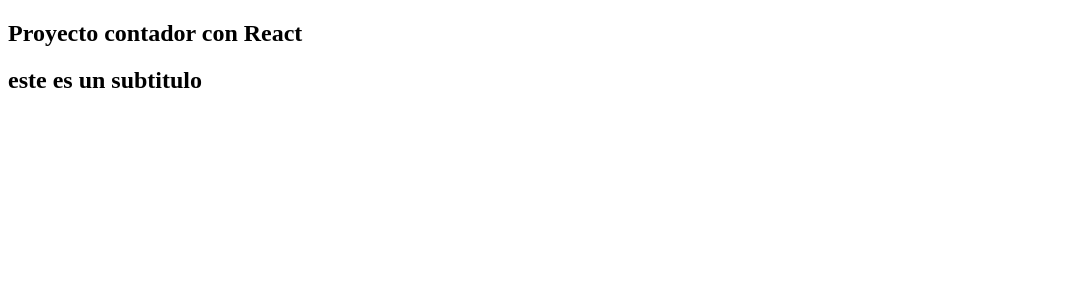
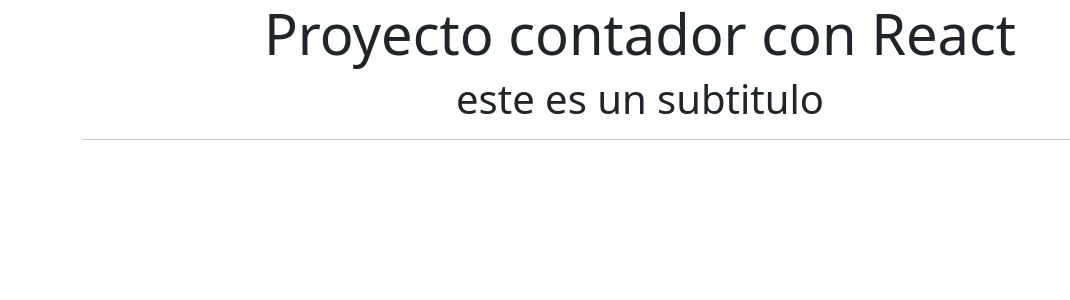
Before and after one commit to lucatoni99/contador-react, a React (Vite) app: page / in a window 1280 px wide. Shown: the top 300 px of the page, without its empty margins (0-1070 px from the left). Built offline with nearby package versions, Linux system fonts and the light colour scheme.

Commit message:
agregamos react bootstrap

```diff
--- a/package.json
+++ b/package.json
@@ -10,7 +10,9 @@
     "preview": "vite preview"
   },
   "dependencies": {
+    "bootstrap": "^5.3.0",
     "react": "^18.2.0",
+    "react-bootstrap": "^2.8.0",
     "react-dom": "^18.2.0"
   },
   "devDependencies": {
--- a/src/App.jsx
+++ b/src/App.jsx
@@ -1,11 +1,13 @@
+import { Container } from "react-bootstrap";
 import "./App.css";
 import Titulos from "./componets/Titulos";
+import "bootstrap/dist/css/bootstrap.min.css";
 
 function App() {
   return (
-    <>
+    <Container>
       <Titulos></Titulos>
-    </>
+    </Container>
   );
 }
 
--- a/src/componets/Titulos.jsx
+++ b/src/componets/Titulos.jsx
@@ -2,9 +2,10 @@
   //aqui escribimos la logica
   return (
     //aqui tambien se puede escribir la logica
-    <section>
-      <h1>Proyecto contador con React</h1>
-      <h2>este es un subtitulo</h2>
+    <section className="text-center">
+      <h1 className="display-4">Proyecto contador con React</h1>
+      <h2 className="display-6">este es un subtitulo</h2>
+      <hr />
     </section>
   );
 };
```
Also changed, not shown: 1 other file (tests, documents, lock files or other folders).
